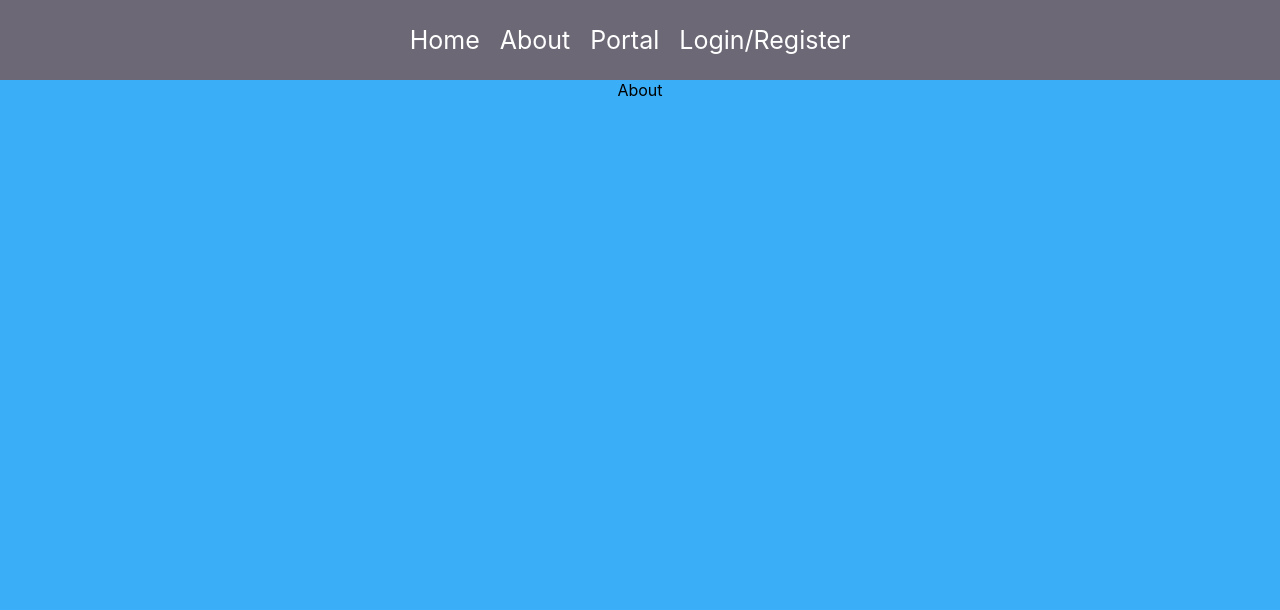
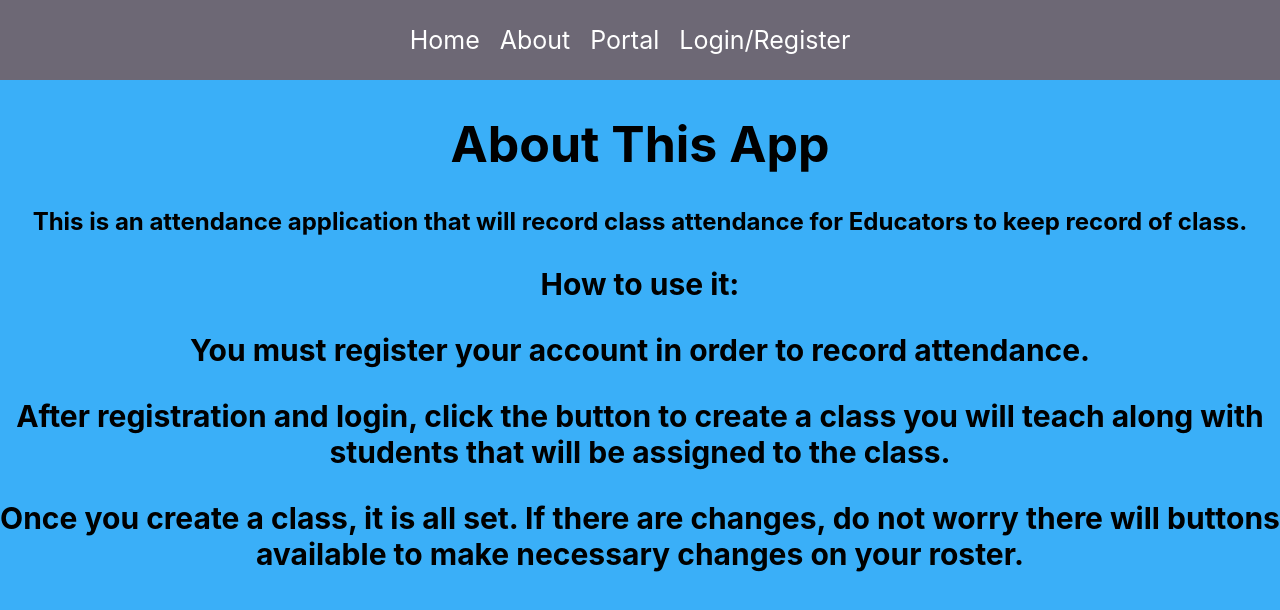
Before and after one commit to catmig1992/attendence--app, a React (Create React App) app in the folder client/: page /about in a window 1280 px wide. Shown: the top 610 px of the page. Built offline with nearby package versions, Linux system fonts and the light colour scheme.

Commit message:
Adding text copy to About page

```diff
--- a/client/src/App.css
+++ b/client/src/App.css
@@ -5,6 +5,21 @@
   align-items: center;
   font-family: -apple-system, BlinkMacSystemFont, "Segoe UI", Roboto, Oxygen,
     Ubuntu, Cantarell, "Open Sans", "Helvetica Neue", sans-serif;
+}
+
+.howto{
+  font-size: 30px;
+  text-align: center;
+  font-weight: bold;
+}
+
+.about{
+  text-align:center;
+  font-size: 50px;
+}
+
+.tagline{
+  text-align: center;
 }
 
 body {
--- a/client/src/pages/about.jsx
+++ b/client/src/pages/about.jsx
@@ -1,3 +1,23 @@
 export const About = () => {
-    return <div> About </div>
+    return <div>
+        <h1 class="about">About This App</h1>
+        <h2 class="tagline">This is an attendance application that
+            will record class attendance for Educators
+            to keep record of class.
+        </h2>
+        <div class="howto">
+        <p>How to use it:</p>
+        <p> You must register your account in order to
+            record attendance.
+        </p>
+        <p> After registration and login, click the button to create
+            a class you will teach along with students that will be
+            assigned to the class.
+        </p>
+        <p> Once you create a class, it is all set. If there are changes, do
+            not worry there will buttons available to make necessary changes
+            on your roster.
+        </p>
+        </div>
+    </div>
 };
```
